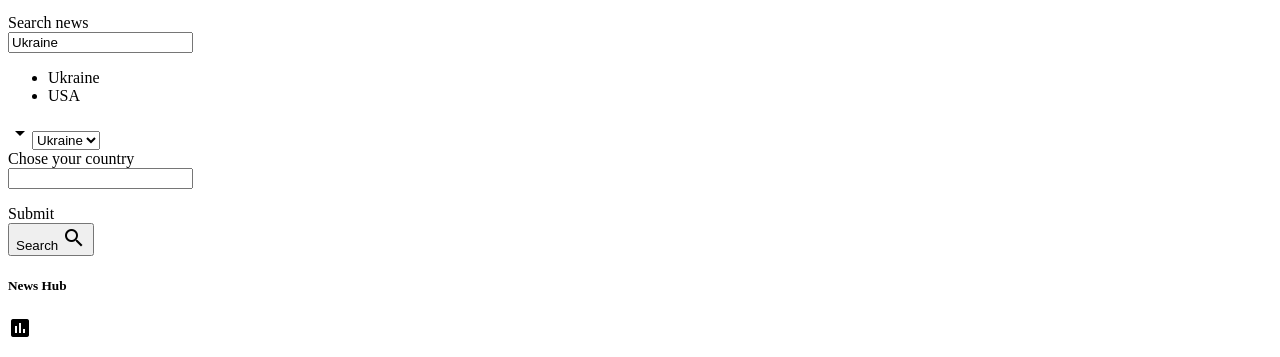
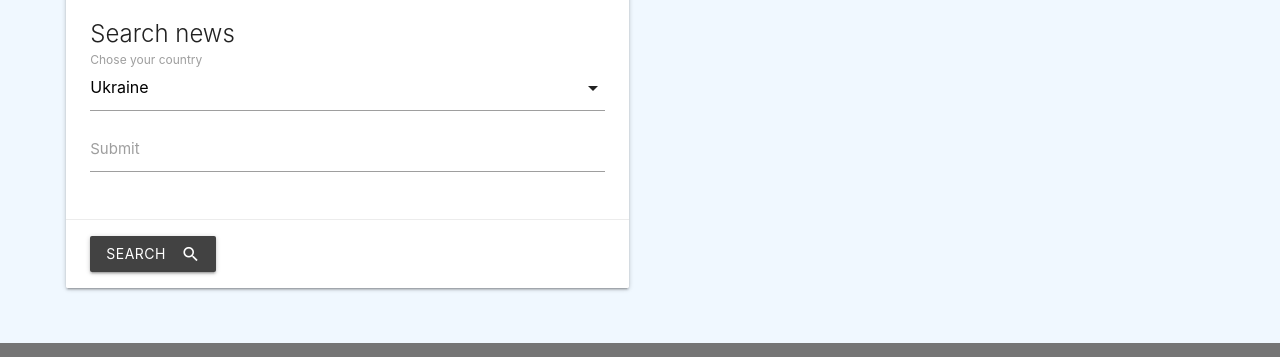
Before and after one commit to rostyslav-nab/newsApp, a website: page index.html in a window 1280 px wide. Shown: the part 80-437 px from the top of the page. Drawn offline with nearby package versions, Linux system fonts and the light colour scheme; the site is published under a folder, as on GitHub Pages, so addresses that start at the root find nothing; no server answers; files whose address does not match are found by name.

Commit message:
Update index.html

```diff
--- a/index.html
+++ b/index.html
@@ -8,8 +8,8 @@
     <link href="https://fonts.googleapis.com/css?family=Open+Sans:400,700&display=swap&subset=cyrillic"
         rel="stylesheet">
     <link href="https://fonts.googleapis.com/icon?family=Material+Icons" rel="stylesheet">
-    <link rel="stylesheet" href="/node_modules/materialize-css/dist/css/materialize.min.css">
-    <link rel="stylesheet" href="/css/style.css">
+    <link rel="stylesheet" href="./node_modules/materialize-css/dist/css/materialize.min.css">
+    <link rel="stylesheet" href="./css/style.css">
 
 </head>
 
```
